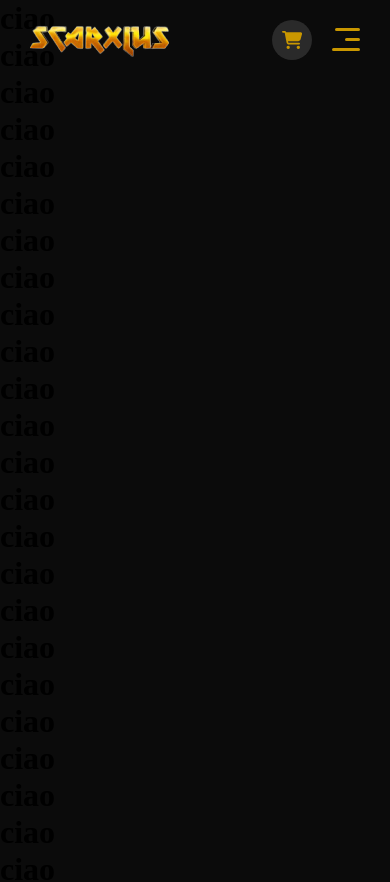
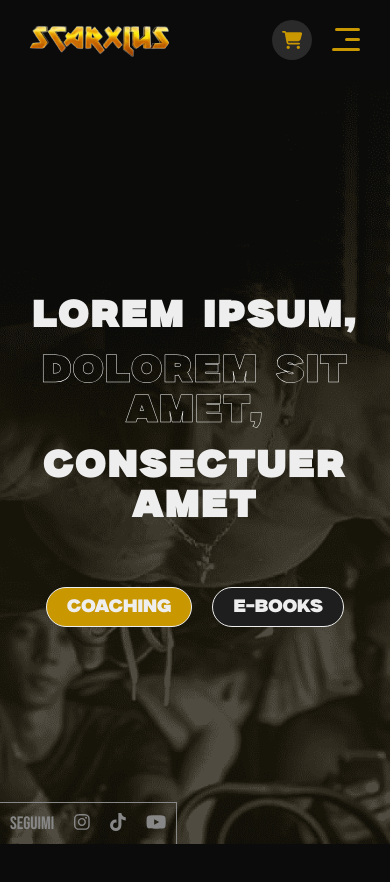
Before and after one commit to giacomofigus/scarxlus-frontend, a Vue app: page / in a window 390 px wide. Shown: the top 882 px of the page. After the commit the page ends 844 px from the top, so only its background shows below. Built offline with nearby package versions, Linux system fonts and the light colour scheme.

Commit message:
feat: AppHome; Hero, import personal-font

```diff
--- a/src/assets/styles/general.scss
+++ b/src/assets/styles/general.scss
@@ -1,5 +1,10 @@
 @use './partials/_variables' as *;
 @import url('https://fonts.googleapis.com/css2?family=Bebas+Neue&display=swap');
+
+@font-face {
+    font-family: 'Milker';
+    src: url(../fonts/Milker.otf) format('opentype');
+}
 
 *{
     padding: 0;
--- a/src/components/Header/AppHeader.vue
+++ b/src/components/Header/AppHeader.vue
@@ -94,58 +94,6 @@ import AppHeaderOffCanvas from './AppHeaderOffCanvas.vue';
     :isVisible="isOffcanvasVisible"
     @close="toggleOffcanvas"
     />
-
-    <div>
-
-        <h1>ciao</h1>
-        <h1>ciao</h1>
-        <h1>ciao</h1>
-        <h1>ciao</h1>
-        <h1>ciao</h1>
-        <h1>ciao</h1>
-        <h1>ciao</h1>
-        <h1>ciao</h1>
-        <h1>ciao</h1>
-        <h1>ciao</h1>
-        <h1>ciao</h1>
-        <h1>ciao</h1>
-        <h1>ciao</h1>
-        <h1>ciao</h1>
-        <h1>ciao</h1>
-        <h1>ciao</h1>
-        <h1>ciao</h1>
-        <h1>ciao</h1>
-        <h1>ciao</h1>
-        <h1>ciao</h1>
-        <h1>ciao</h1>
-        <h1>ciao</h1>
-        <h1>ciao</h1>
-        <h1>ciao</h1>
-        <h1>ciao</h1>
-        <h1>ciao</h1>
-        <h1>ciao</h1>
-        <h1>ciao</h1>
-        <h1>ciao</h1>
-        <h1>ciao</h1>
-        <h1>ciao</h1>
-        <h1>ciao</h1>
-        <h1>ciao</h1>
-        <h1>ciao</h1>
-        <h1>ciao</h1>
-        <h1>ciao</h1>
-        <h1>ciao</h1>
-        <h1>ciao</h1>
-        <h1>ciao</h1>
-        <h1>ciao</h1>
-        <h1>ciao</h1>
-        <h1>ciao</h1>
-        <h1>ciao</h1>
-        <h1>ciao</h1>
-        <h1>ciao</h1>
-        <h1>ciao</h1>
-        <h1>ciao</h1>
-        <h1>ciao</h1>
-    </div>
 </template>
 
 <style scoped lang="scss">
--- /dev/null
+++ b/src/components/Home/AppHomeAbout.vue
@@ -0,0 +1,18 @@
+<script>
+    export default{
+        name: 'AppHomeAbout',
+    }
+</script>
+
+<template>
+    <div class="about">
+        ciaoooo
+    </div>
+</template>
+
+<style scoped lang="scss">
+.about{
+    color: white;
+    border: 1px solid red;
+}
+</style>
--- /dev/null
+++ b/src/components/Home/AppHomeHero.vue
@@ -0,0 +1,190 @@
+<script>
+    export default{
+        name: 'AppHomeHero',
+    }
+</script>
+
+<template>
+    <div class="jumbo">
+        <div class="container">
+            <h1>
+                <span>Lorem Ipsum,</span>
+                <span class="empty">Dolorem sit amet, </span>
+                <span>Consectuer amet</span>
+            </h1>
+            <div class="buttons">
+                <a class="first-button" href="">Coaching</a>
+                <a class="second-button" href="">E-books</a>
+            </div>
+        </div>
+
+        <ul>
+            <li>Seguimi</li>
+            <li>
+                <a href="https://www.instagram.com/scarxlus_/" target="_blank">
+                    <fa class="icon" :icon="['fab', 'instagram']"/>
+                </a>
+            </li>
+            <li>
+                <a href="" target="_blank">
+                    <fa class="icon" :icon="['fab', 'tiktok']"/>
+                </a>
+            </li>
+            <li>
+                <a href="https://www.youtube.com/@scarxlus2053" target="_blank">
+                    <fa class="icon" :icon="['fab', 'youtube']"/>
+                </a>
+            </li>
+        </ul>
+    </div>
+</template>
+
+<style scoped lang="scss">
+@use '../../assets/styles/partials/variables' as *;
+
+.jumbo{
+    position: relative;
+    height: calc(100vh - 80px);
+    margin-top: 80px;
+    background-image: url("../../assets/img/hero-home-cmp.png");
+    background-repeat: no-repeat;
+    background-size: cover;
+    background-position: center;
+    // border: 1px solid blue;
+    display: flex;
+    align-items: center;
+    .container{
+        margin-left: 50px;
+        // border: 1px solid red;
+        h1{
+            color: $text-primary;
+            font-family: 'Milker', sans-serif;
+            font-size: 55px;
+            letter-spacing: 3px;
+            span{
+                display: block;
+                &:first-child{
+                    margin-left: 50px;
+                }
+                &:nth-child(2){
+                    margin-left: 100px;
+                    color: transparent;
+                    -webkit-text-stroke-width: 0.5px;
+                    -webkit-text-stroke-color: white;
+                }
+            }
+        }
+        .buttons{
+            // border: 1px solid blue;
+            padding-top: 60px;
+            display: flex;
+            gap: 20px;
+            a{
+                font-family: 'Milker';
+                border: 1px solid $text-primary;
+                padding: 10px;
+                padding-inline: 20px;
+                border-radius: 20px;
+                font-size: 18px;
+            }
+            .first-button{
+                background-color: $button-yellow;
+            }
+            .second-button{
+                background-color: $button-black;
+            }
+        }
+
+    }
+    ul{
+        color: $text-secondary;
+        font-family: $font-bebas;
+        display: flex;
+        gap: 20px;
+        font-size: 18px;
+        position: absolute;
+        bottom: 0;
+        left: 0;
+        border: 1px solid $text-secondary;
+        padding: 10px;
+        border-left: none;
+        border-bottom: none;
+
+        li{
+            a{
+                color: $text-secondary;
+            }
+        }
+    }
+}
+
+// LAPTOP
+@media screen and (max-width: 1024px){
+    .jumbo{
+        padding-inline: 25px;
+        .container{
+            margin-left: 0px;
+            // border: 1px solid red;
+            h1{
+                font-size: 2.8em;
+                line-height: 60px;
+                span{
+                display: block;
+                &:first-child{
+                    margin-left: 20px;
+                }
+                &:nth-child(2){
+                    margin-left: 50px;
+                }
+            }
+            }
+        }
+    }
+}
+// TABLET
+@media screen and (max-width: 768px){
+    .jumbo{
+        padding-inline: 25px;
+        justify-content: center;
+        text-align: center;
+        .container{
+            margin-left: 0px;
+            // border: 1px solid red;
+            h1{
+                font-size: 42px;
+                line-height: 60px;
+                span{
+                display: block;
+                &:first-child{
+                    margin-left: 0px;
+                }
+                &:nth-child(2){
+                    margin-left: 0px;
+                }
+            }
+            }
+            .buttons{
+                justify-content: center;
+            }
+        }
+    }
+}
+// TELEFONO
+@media screen and (max-width: 425px){
+    .jumbo{
+        .container{
+            h1{
+                font-size: 2.3em;
+                line-height: 40px;
+
+                span{
+                    &:nth-child(2){
+                        padding-block: 15px;
+                    }
+                }
+            }
+        }
+
+    }
+}
+</style>
--- a/src/pages/AppHome.vue
+++ b/src/pages/AppHome.vue
@@ -1,5 +1,26 @@
 <script>
+    import AppHomeHero from '../components/Home/AppHomeHero.vue'
+    import AppHomeAbout from '../components/Home/AppHomeAbout.vue'
+
+    export default{
+        components: {
+            AppHomeHero,
+            AppHomeAbout
+        }
+    }
 </script>
 
 <template>
+    <div class="container">
+        <AppHomeHero/>
+        <!-- <AppHomeAbout/> -->
+    </div>
 </template>
+
+<style scoped lang="scss">
+    .container {
+        display: flex;
+        flex-direction: column;
+
+    }
+</style>
```
Also changed, not shown: src/assets/fonts/Milker.otf (added), src/assets/img/hero-home-cmp.png (added).
